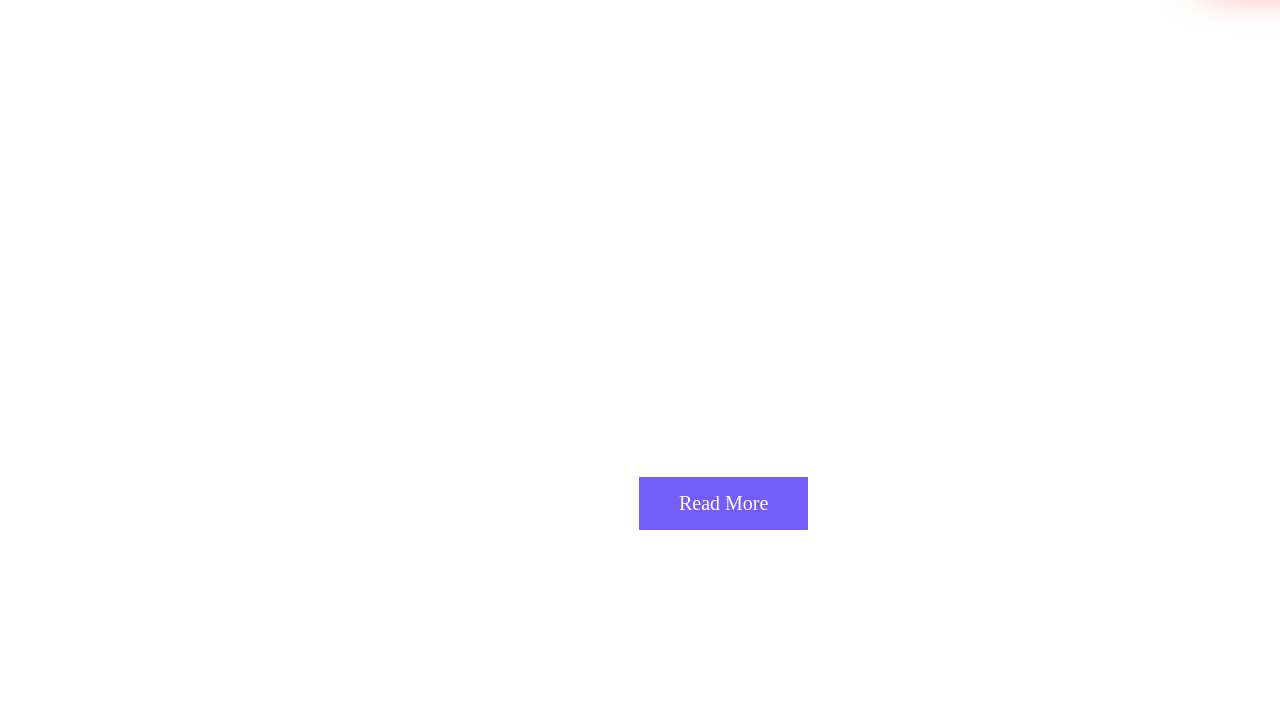
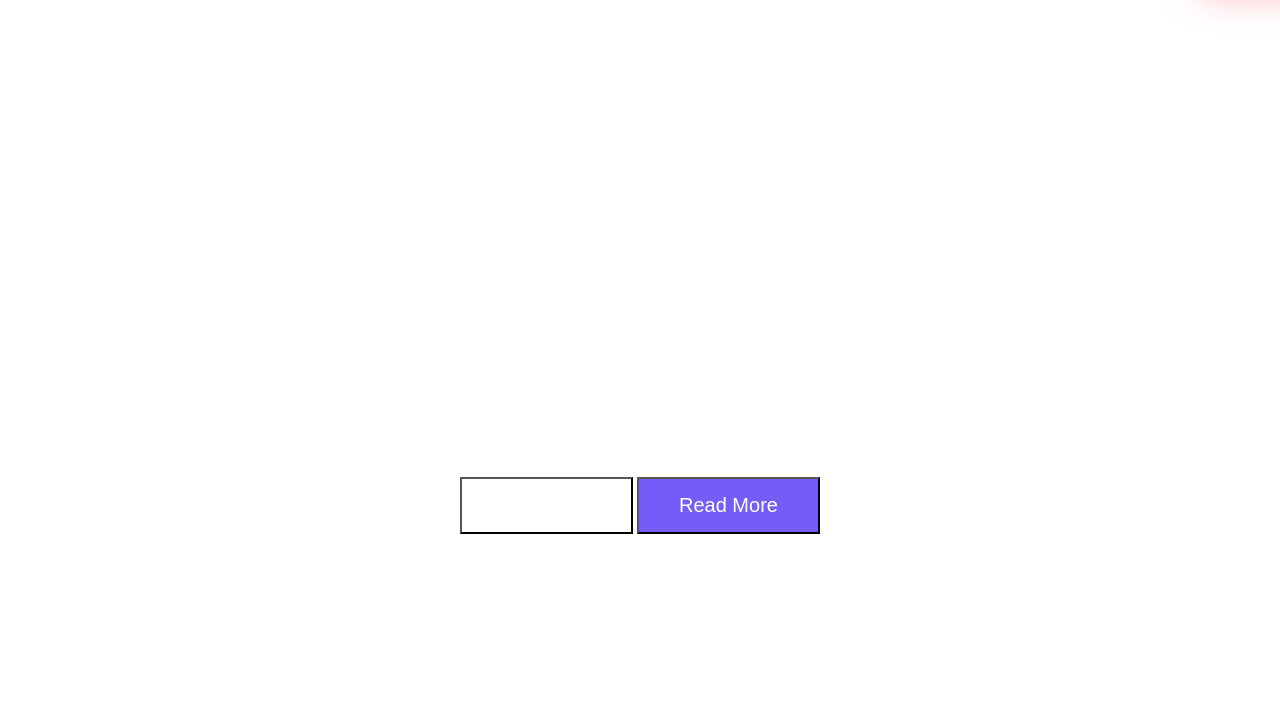
Before and after one commit to samo0o/web, a plain HTML site: page index.html in a window 1280 px wide. Shown: the part 76-800 px from the top of the page. Drawn offline with Linux system fonts and the light colour scheme.

Commit message:
Update style.css

```diff
--- a/style.css
+++ b/style.css
@@ -121,7 +121,7 @@ nav .search button{
     vertical-align: middle;
 }
 
-#search input, button
+#search input[type="text"], button[type="submit"]
 {
     color: #fff;
     font-family: Nunito;
```
